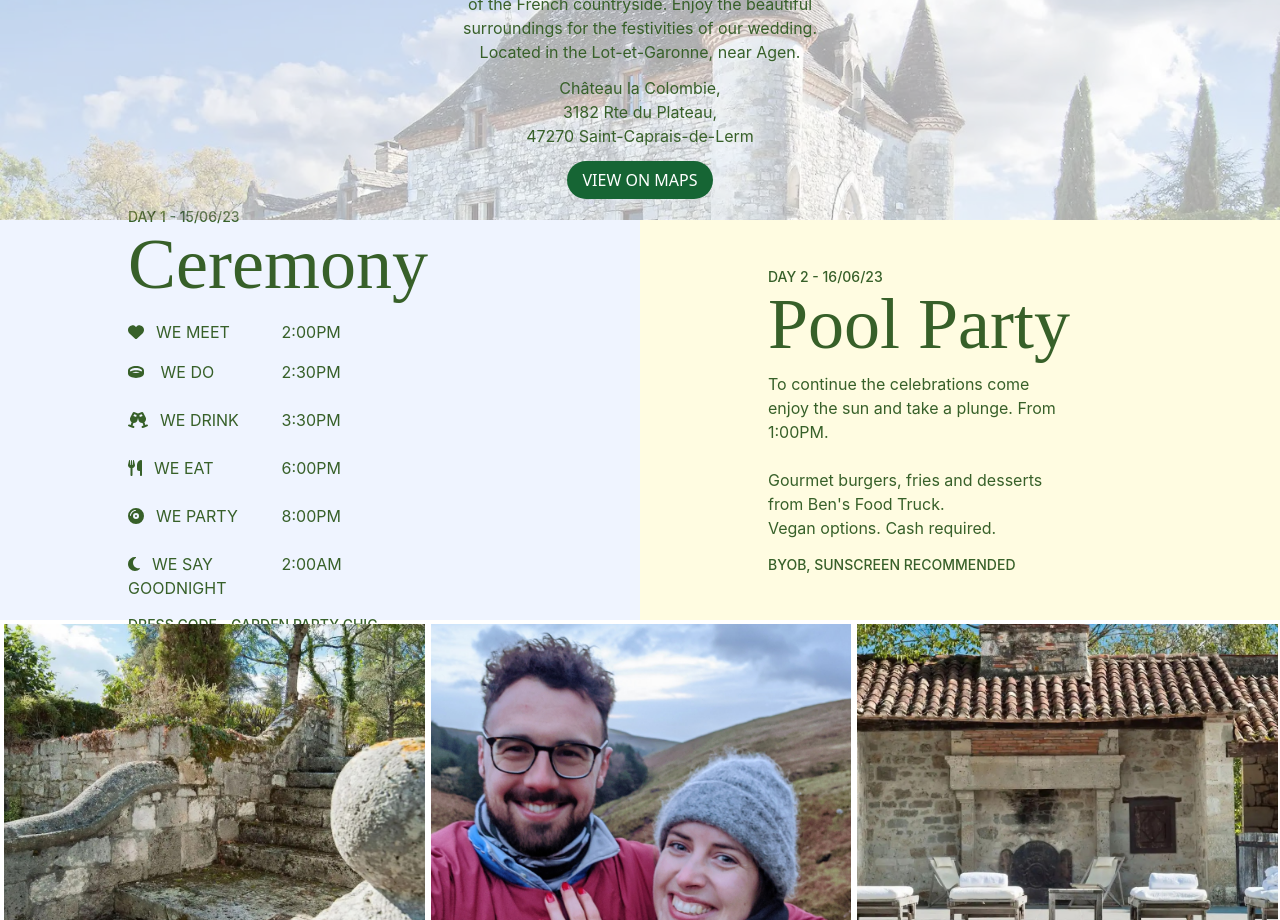
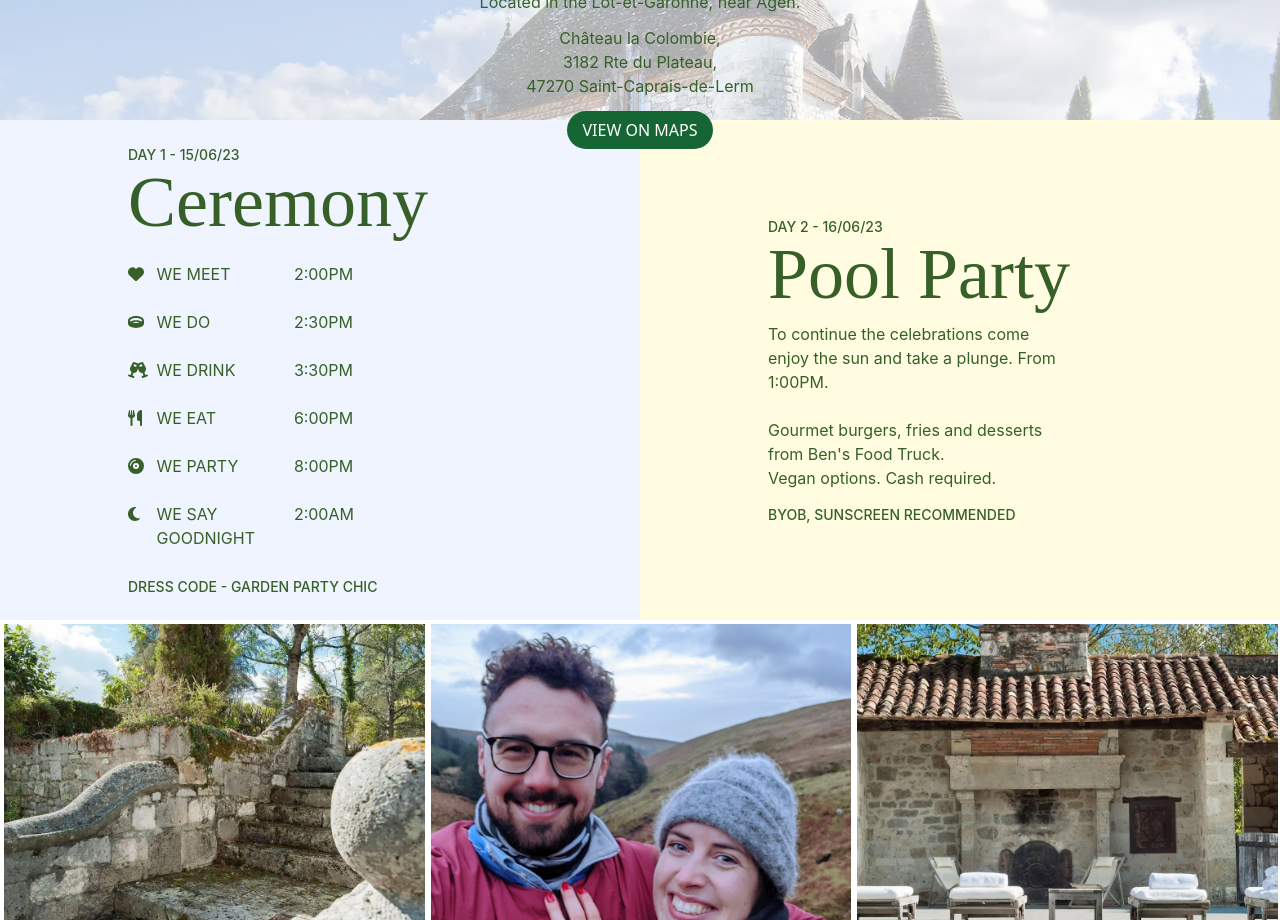
Before and after one commit to SeanLewisIRE/wedding-angular, an Angular app: page / in a window 1280 px wide. Shown: the part 1980-2900 px from the top of the page. Built offline with nearby package versions, Linux system fonts and the light colour scheme.

Commit message:
remove that god forsaken grid crap

```diff
--- a/src/app/sections/where-when/where-when.component.css
+++ b/src/app/sections/where-when/where-when.component.css
@@ -35,74 +35,37 @@
     transform: translate(-50%, -50%);
 }
 
-.parent {
+.flex-container {
     width: 80%;
-    display: grid;
-    grid-template-columns: repeat(2, 1fr);
-    grid-template-rows: repeat(6, 1fr);
+    display: flex;
+    flex-direction: row;
+    flex-wrap: nowrap;
 }
 
-.div1 {
-    grid-area: 1 / 1 / 2 / 2;
+.flex-items {
+    width: 80%;
+    display: flex;
+    flex-direction: column;
 }
 
-.div2 {
-    grid-area: 1 / 2 / 2 / 3;
+.flex-items div {
+    padding: 12px 0 12px 0;
 }
 
-.div3 {
-    grid-area: 2 / 1 / 3 / 2;
+.flex-items:nth-child(1) {
+    width: 8%;
 }
 
-.div4 {
-    grid-area: 2 / 2 / 3 / 3;
+.flex-items:nth-child(2) {
+    width: 50%;
 }
 
-.div5 {
-    grid-area: 3 / 1 / 4 / 2;
-}
-
-.div6 {
-    grid-area: 3 / 2 / 4 / 3;
-}
-
-.div7 {
-    grid-area: 4 / 1 / 5 / 2;
-}
-
-.div8 {
-    grid-area: 4 / 2 / 5 / 3;
-}
-
-.div9 {
-    grid-area: 5 / 1 / 6 / 2;
-}
-
-.div10 {
-    grid-area: 5 / 2 / 6 / 3;
-}
-
-.div11 {
-    grid-area: 6 / 1 / 7 / 2;
-}
-
-.div12 {
-    grid-area: 6 / 2 / 7 / 3;
+.flex-items:nth-child(2) {
+    width: 80%;
 }
 
 
-/* @media (min-width: 768px) {
-
-
+fa-icon {
+    height: 22px;
+    width: 20px;
 }
-
-@media (min-width: 1024px) {
-
-    .sections {
-        height: 50%;
-    }
-
-    .chateau {
-        height: 50%;
-    }
-} */
--- a/src/app/sections/where-when/where-when.component.html
+++ b/src/app/sections/where-when/where-when.component.html
@@ -13,27 +13,51 @@
         <div class="chateau-image z-0"></div>
     </div>
 
-    <div class="sections h-full w-full flex flex-col md:flex-row">
+    <div class="sections min-h-[500px] h-full w-full flex flex-col md:flex-row">
         <div class="section-1 py-8 md:h-full w-full md:mt-0 md:my-2 flex flex-col justify-center items-center">
             <div class="w-4/5 lg:w-3/5 text-left">
                 <span class="inter text-sm font-medium my-1"> DAY 1 - 15/06/23</span>
                 <h3 class="lora text-3xl lg:text-7xl">Ceremony</h3>
 
-                <div class="parent inter py-3 lg:w-3/4">
+                <div class="flex-container inter py-3 lg:w-3/4">
+                    <div class="flex-items">
+                        <div>
+                            <fa-icon [icon]="faheart" class="pr-3"></fa-icon>
+                        </div>
+                        <div>
+                            <fa-icon [icon]="faRing" class="pr-3"></fa-icon>
+                        </div>
+                        <div>
+                            <fa-icon [icon]="faChampagneGlasses" class="pr-3"></fa-icon>
+                        </div>
+                        <div>
+                            <fa-icon [icon]="faUtensils" class="pr-3"></fa-icon>
+                        </div>
+                        <div>
+                            <fa-icon [icon]="faCompactDisc" class="pr-3"></fa-icon>
+                        </div>
+                        <div>
+                            <fa-icon [icon]="faMoon" class="pr-3"></fa-icon>
+                        </div>
+                    </div>
+                    <div class="flex-items">
+                        <div class="ml-1">WE MEET</div>
+                        <div class="ml-1">WE DO</div>
+                        <div class="ml-1">WE DRINK</div>
+                        <div class="ml-1">WE EAT</div>
+                        <div class="ml-1">WE PARTY</div>
+                        <div class="ml-1">WE SAY GOODNIGHT</div>
+                    </div>
+                    <div class="flex-items">
+                        <div>2:00PM</div>
+                        <div>2:30PM</div>
+                        <div>3:30PM</div>
+                        <div>6:00PM</div>
+                        <div>8:00PM</div>
+                        <div>2:00AM</div>
+                    </div>
+                </div>
 
-                    <div class="div1 pt-2"><fa-icon [icon]="faheart" class="pr-3"></fa-icon>WE MEET</div>
-                    <div class="div2 pt-2"> 2:00PM</div>
-                    <div class="div3"><fa-icon [icon]="faRing" class="pr-3"></fa-icon> WE DO</div>
-                    <div class="div4">2:30PM</div>
-                    <div class="div5"><fa-icon [icon]="faChampagneGlasses" class="pr-3"></fa-icon>WE DRINK</div>
-                    <div class="div6">3:30PM</div>
-                    <div class="div7"><fa-icon [icon]="faUtensils" class="pr-3"></fa-icon>WE EAT</div>
-                    <div class="div8">6:00PM</div>
-                    <div class="div9"><fa-icon [icon]="faCompactDisc" class="pr-3"></fa-icon>WE PARTY</div>
-                    <div class="div10">8:00PM</div>
-                    <div class="div11"><fa-icon [icon]="faMoon" class="pr-3"></fa-icon>WE SAY GOODNIGHT</div>
-                    <div class="div12">2:00AM</div>
-                </div>
                 <span class="inter text-sm font-medium my-1">DRESS CODE - GARDEN PARTY CHIC</span>
             </div>
         </div>
```
